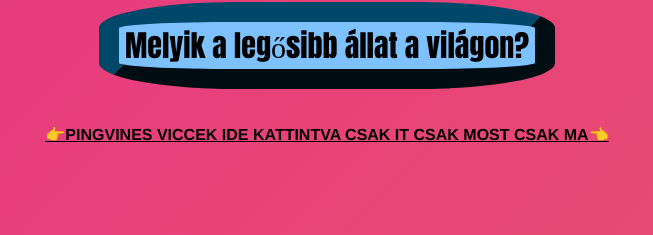
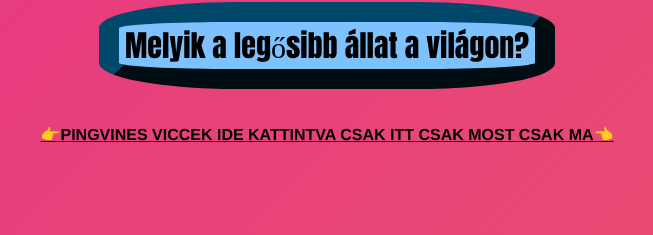
Before and after one commit to Bercbloo/Pingvinek, a plain HTML site: page index.html in a window 1280 px wide. Shown: the part 1018-1253 px from the top of the page, 313-966 px from the left. Drawn offline with Linux system fonts and the light colour scheme.

Commit message:
Update index.html

```diff
--- a/index.html
+++ b/index.html
@@ -37,7 +37,7 @@
     <center>
         <div>
             <a style="color:black;" class="vicclink" href="https://bercbloo.github.io/DOMI/viccek.html">👉<b>PINGVINES VICCEK IDE KATTINTVA
-                CSAK IT CSAK MOST CSAK MA</b>👈</a>
+                CSAK ITT CSAK MOST CSAK MA</b>👈</a>
         </div>
     </center>
     <br><br><br><br>
```
